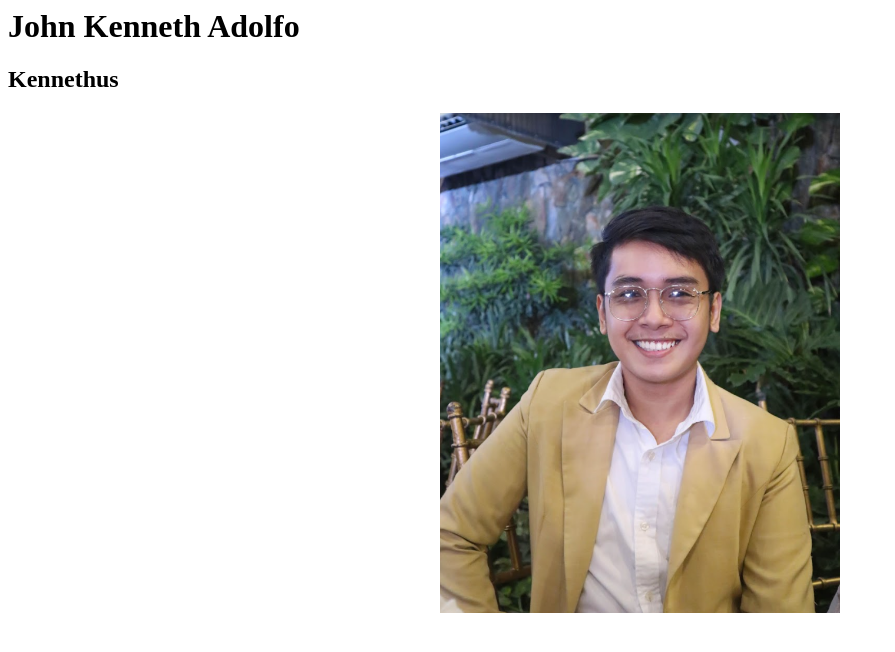
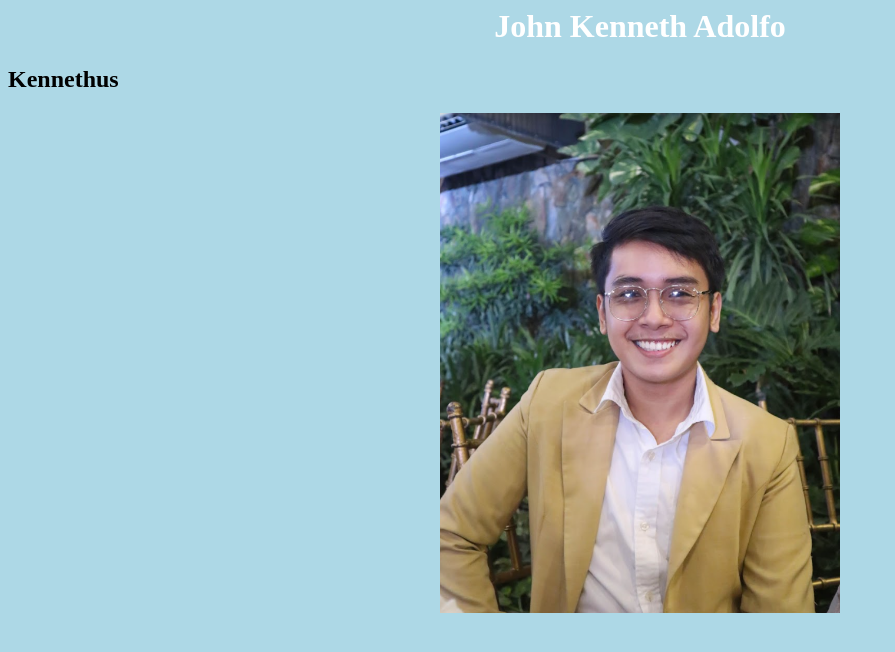
Before and after one commit to kennethus/kennethus.github.io, a plain HTML site: page index.html in a window 1280 px wide. Shown: the whole page, without its empty margins (0-895 px from the left). Drawn offline with Linux system fonts and the light colour scheme.

Commit message:
feat: change design

```diff
--- a/css.css
+++ b/css.css
@@ -1,3 +1,17 @@
+body {
+    background-color: lightblue;
+  }
+
+  h1 {
+    color: white;
+    text-align: center;
+  }
+
+  p {
+    font-family: verdana;
+    font-size: 20px;
+  }
+
 .center {
     display: block;
     margin-left: auto;
```
